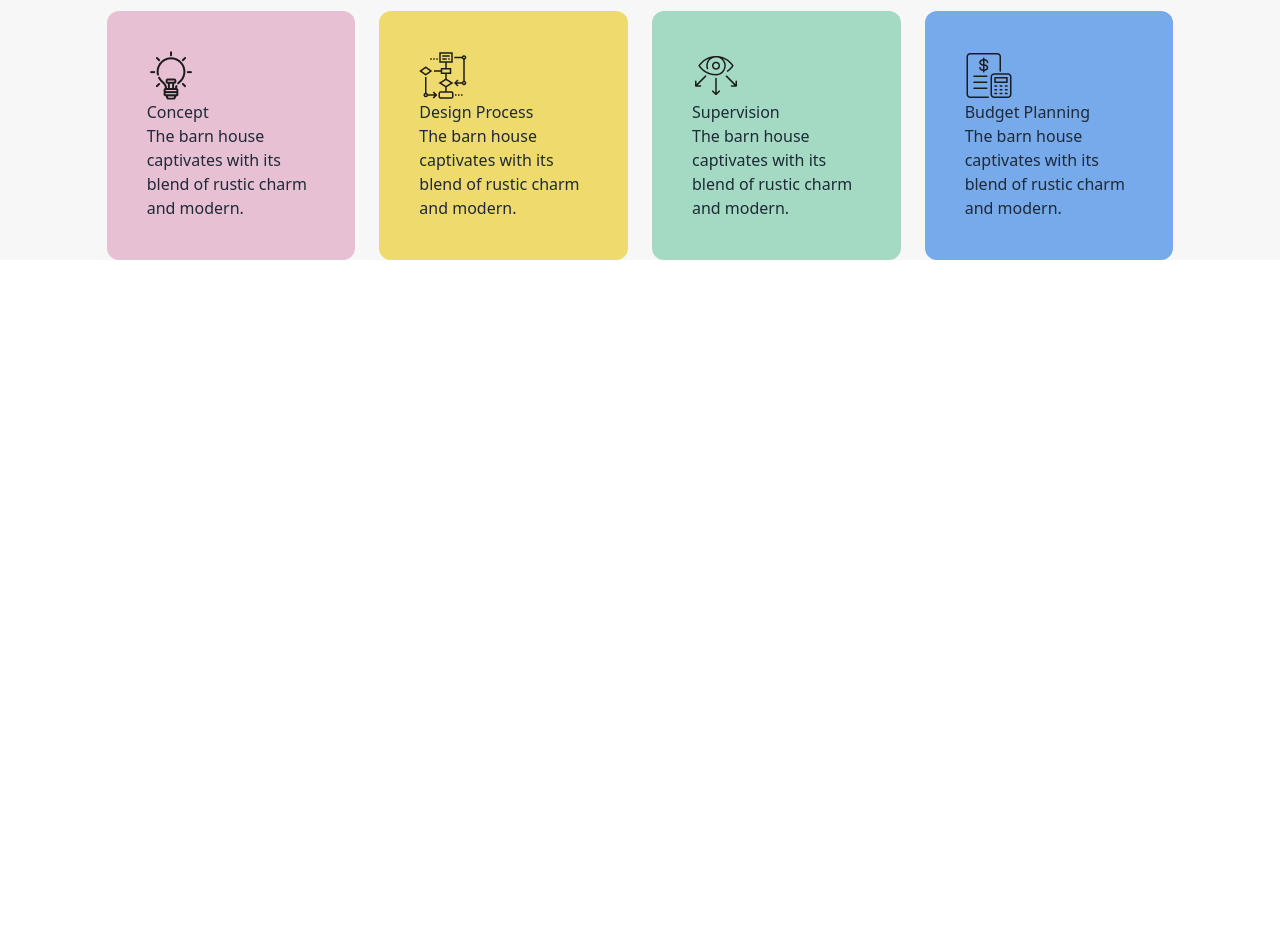
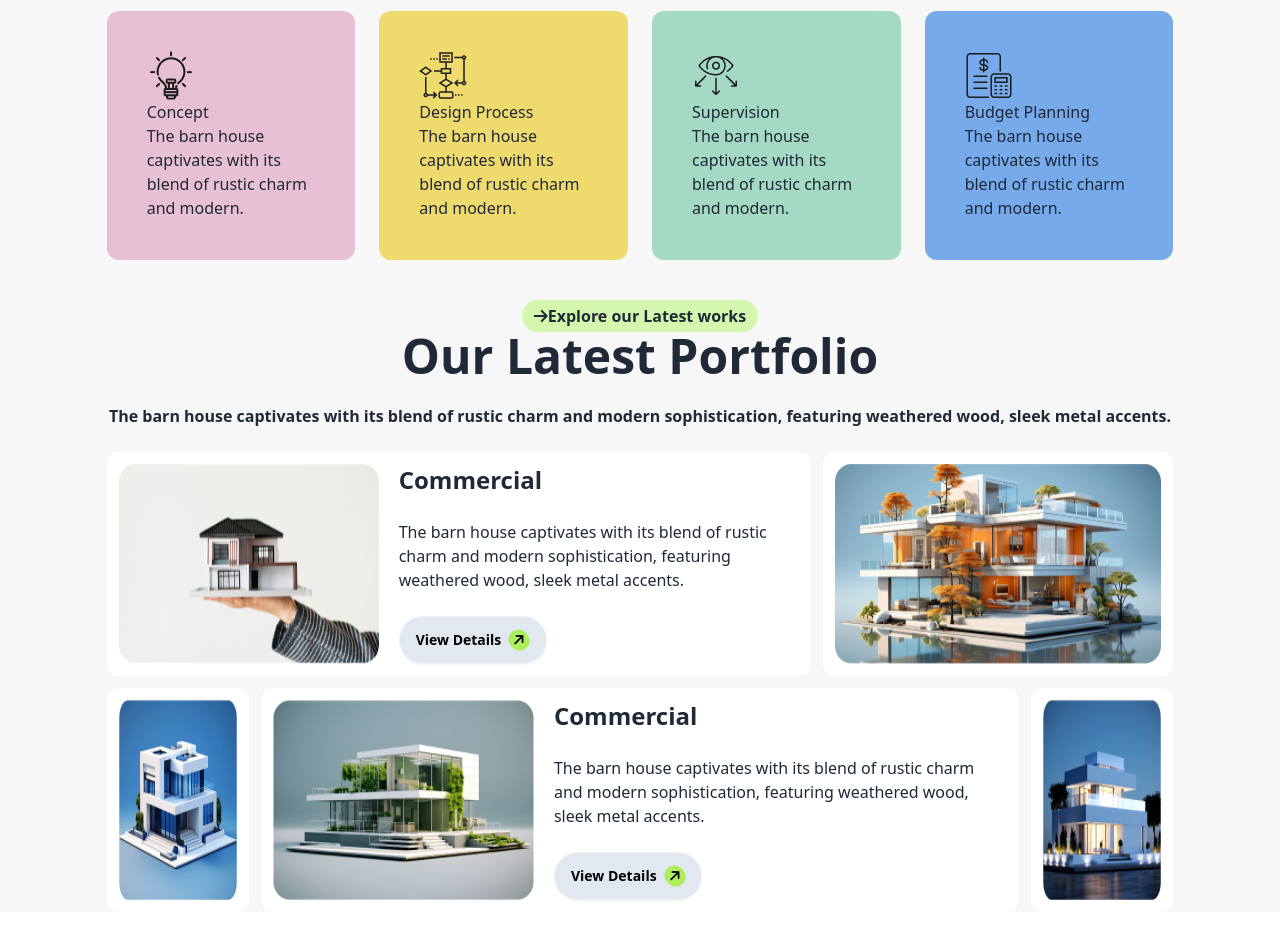
Before and after one commit to Hasibul-islam1/Assignment003, a plain HTML site: page index.html in a window 1280 px wide. Shown: the part 1709-2647 px from the top of the page. Before the commit the page ends 2009 px from the top, so only its background shows below. Drawn offline with nearby package versions, Linux system fonts and the light colour scheme.

Commit message:
add this part

```diff
--- a/index.html
+++ b/index.html
@@ -147,7 +147,64 @@
               </div>
               <!-- Our section end -->
 
+              <!-- Portfolio start -->
+              <div class="w-10/12 mx-auto mb-10">
+                <div class="text-center">
+                  <button class=" bg-[#D4F7AE] p-3 pb-1 pt-1 rounded-full font-bold"><i class="fa-solid fa-arrow-right"></i>Explore our Latest works</button>
+                  <br>
+                    <h1 class="text-center text-5xl font-bold">Our Latest Portfolio</h1>
+                    <br>
+                    <p class="text-center font-bold">The barn house captivates with its blend of rustic charm and modern sophistication, featuring weathered wood, sleek metal accents.</p>
+                    <br>
+                </div>
+                <div>
+                  <div class="lg:flex ">
+                     <div class="lg:flex bg-[#FFFFFF] rounded-xl lg:p-3 pl-5 pt-3 mr-3 mb-3">
+                    <img class="" src="./assets/img1.png" alt="">
+                    <div class="pl-5 pr-5">
+                      <h1 class="text-2xl font-bold">Commercial</h1>
+           <p class="py-6">
+            The barn house captivates with its blend of rustic charm and modern sophistication, featuring weathered wood, sleek metal accents.
+           </p>
+       <button class="btn  text-black rounded-full font-bold text-1xl bg-slate-200 hover:bg-slate-200">View Details
+               <div class="-rotate-45">
+                   <i class="fa-solid fa-arrow-right bg-[#ABEF5F] rounded-full p-1"></i>
+               </div>
+           </button>
+                    </div>
+                  </div>
 
+                    <img class="bg-[#FFFFFF] rounded-xl p-3 mb-3" src="./assets/img2.png" alt="">
+                  </div>
+
+                  <div class="lg:flex ">
+                    <div class="flex justify-center">
+                       <img class="bg-[#FFFFFF]  rounded-xl p-3" src="./assets/img3.png" alt="">
+                    </div>
+                    <div class=" bg-[#FFFFFF] rounded-xl lg:p-3 pl-5 pt-3 mr-3 ml-3">
+                      <div class="lg:flex">
+                               <img class="" src="./assets/img4.png" alt="">
+                      <div class="pl-5 pr-5">
+                        <h1 class="text-2xl font-bold">Commercial</h1>
+             <p class="py-6">
+              The barn house captivates with its blend of rustic charm and modern sophistication, featuring weathered wood, sleek metal accents.
+             </p>
+         <button class="btn  text-black rounded-full font-bold text-1xl bg-slate-200 hover:bg-slate-200">View Details
+                 <div class="-rotate-45">
+                     <i class="fa-solid fa-arrow-right bg-[#ABEF5F] rounded-full p-1"></i>
+                 </div>
+             </button>
+                      </div>
+
+                      </div>
+                    </div>
+                    <div class="flex justify-center">
+                       <img class="bg-[#FFFFFF] rounded-xl p-3" src="./assets/img5.png" alt="">
+                    </div>
+
+                  </div>
+                </div>
+               </div>
                <!-- Portfolio end -->
           </section>
     </main>
```
